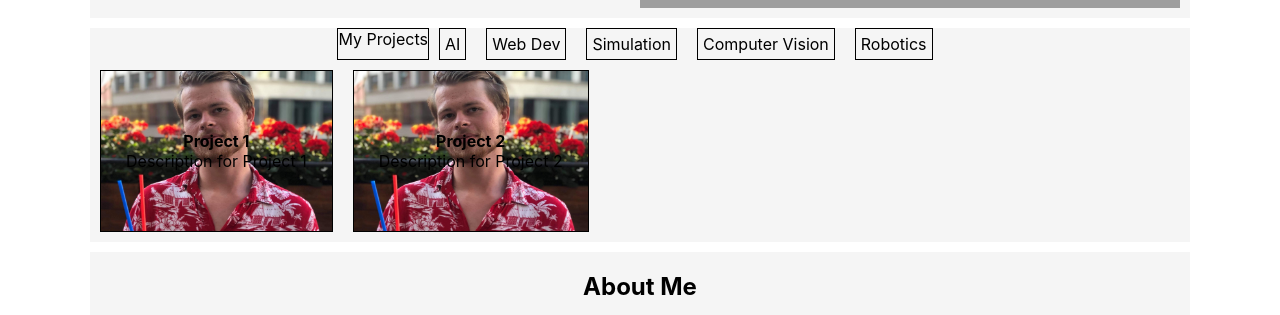
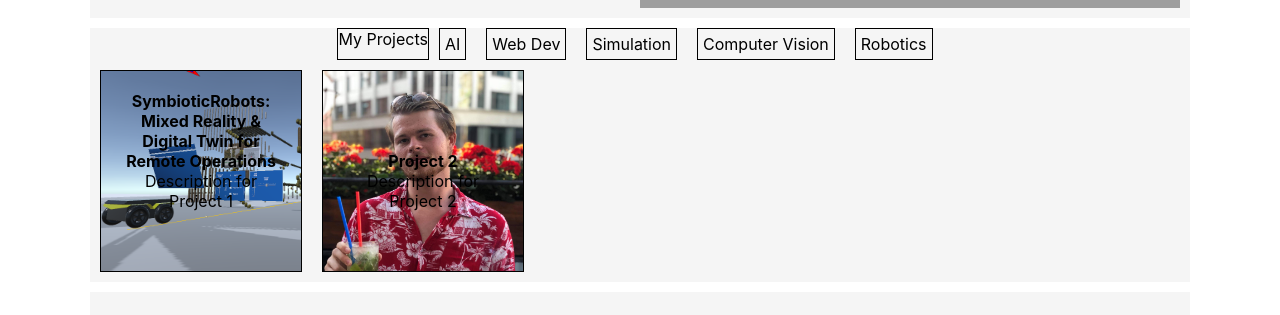
Before and after one commit to oscell/oscell.github.io, a React (Create React App) app: page / in a window 1280 px wide. Shown: the part 481-796 px from the top of the page. Built offline with nearby package versions, Linux system fonts and the light colour scheme; grey boxes are pictures that could not be loaded.

Commit message:
Added links to project pages

```diff
--- a/src/components/Projects/Projects.css
+++ b/src/components/Projects/Projects.css
@@ -48,7 +48,14 @@
     background-position: center;
     text-decoration: none;
     color: inherit;
+    width: 150px; /* Fixed width */
+    height: 80px; /* Fixed height */
+    display: flex;
+    flex-direction: column;
+    justify-content: flex-end;
+    overflow: hidden; /* Ensures no overflow of content */
 }
+
 
 .project_item:hover {
     background-color: rgba(0, 0, 0, 0.5);
--- a/src/data/Projectdata.json
+++ b/src/data/Projectdata.json
@@ -1,13 +1,16 @@
 [
     {
         "id": "1",
-        "name": "Project 1",
+        "name": "SymbioticRobots: Mixed Reality & Digital Twin for Remote Operations",
         "description": "Description for Project 1",
         "objectives": "Objectives for Project 1",
         "outcomes": "Outcomes & Contributions for Project 1",
         "technicalDetails": "Technical Details for Project 1",
-        "image": "/projectImages/image.jpg",
-        "url": "https://github.com/oscell/SymbioticRobots"
+        "image": "/projectImages/Unity_scene_pointcloud_Square.png",
+        "url": "https://github.com/oscell/SymbioticRobots",
+        "categories":["Robotics","Simulation"],
+        "Skills":["C++","Python","ROS"],
+        "Markdown":""
     },
     {
         "id": "2",
```
Also changed, not shown: public/projectImages/Unity_scene_pointcloud.png (added), public/projectImages/Unity_scene_pointcloud_Square.png (added).
